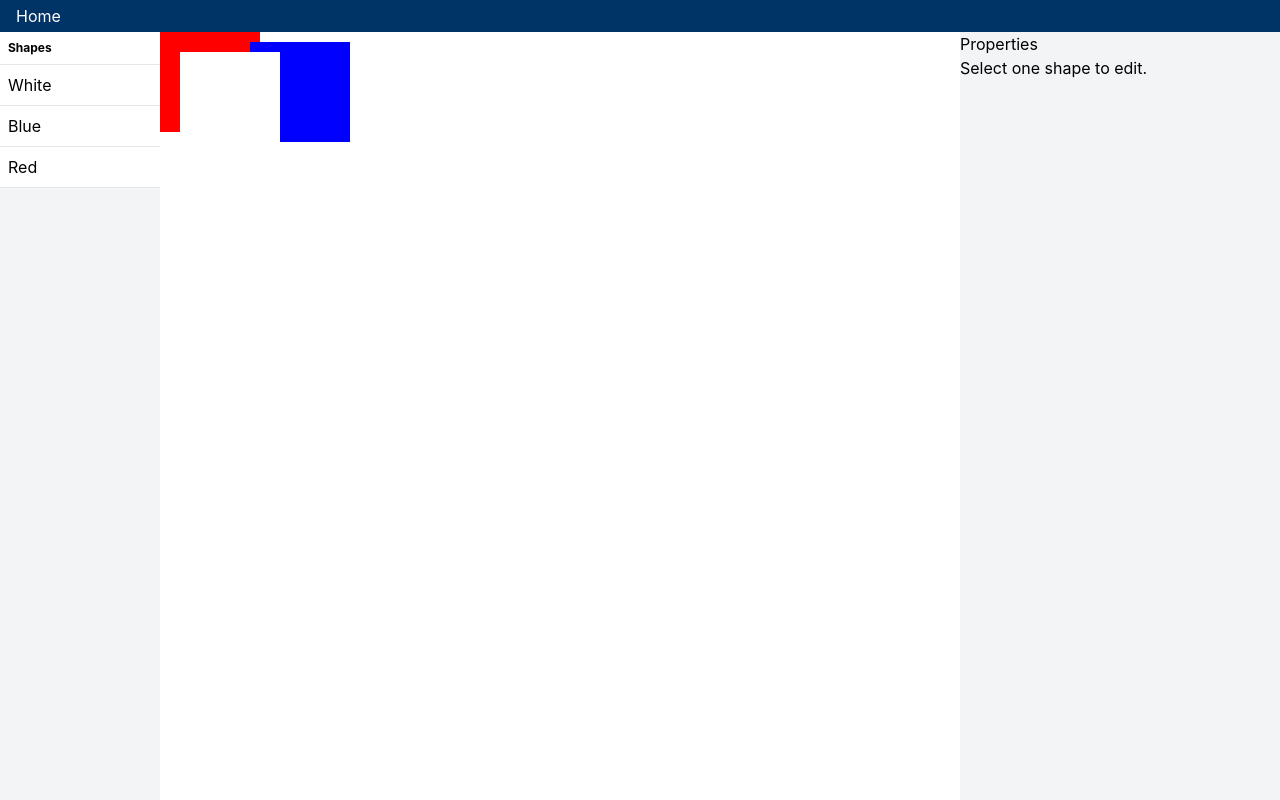
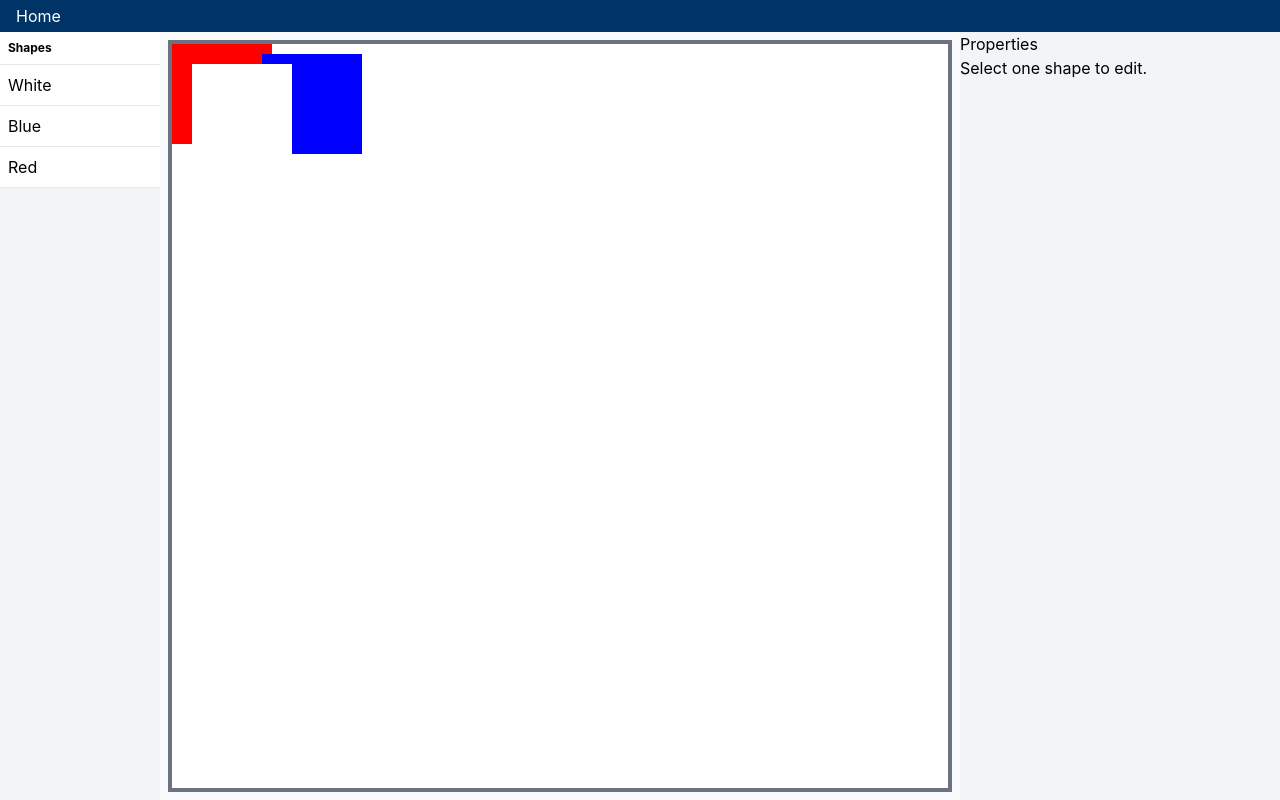
Before and after one commit to ginpei/ashigaru, a Next.js app: page /my/shaper in a window 1280 px wide. Built offline with nearby package versions, Linux system fonts and the light colour scheme.

Commit message:
feat: 🎸 show canvas focus

```diff
--- a/src/pages/shaper/canvas/CanvasPane.tsx
+++ b/src/pages/shaper/canvas/CanvasPane.tsx
@@ -30,9 +30,17 @@ export function CanvasPane(): JSX.Element {
       <div
         className="
           CanvasPane
-          relative size-full
-          focus-within:bg-gray-50
-          [:focus_&]:bg-gray-50
+          relative size-full bg-gray-50
+          focus-within:bg-gray-200
+          [:focus_&]:bg-gray-200
+        "
+        onMouseDown={onCanvasClick}
+      >
+        <div
+          className="
+            absolute inset-0 m-2 border-4 border-gray-500 bg-white shadow-gray-900
+            focus-within:shadow
+            [:focus_&]:shadow
           "
           onMouseDown={onCanvasClick}
         >
@@ -43,6 +51,7 @@ export function CanvasPane(): JSX.Element {
             <Marquee key={data.id} onSelect={onShapeSelect} shape={data} />
           ))}
         </div>
+      </div>
     </FocusTarget>
   );
 }
```
Lines whose indentation alone changed are shown as unchanged.
